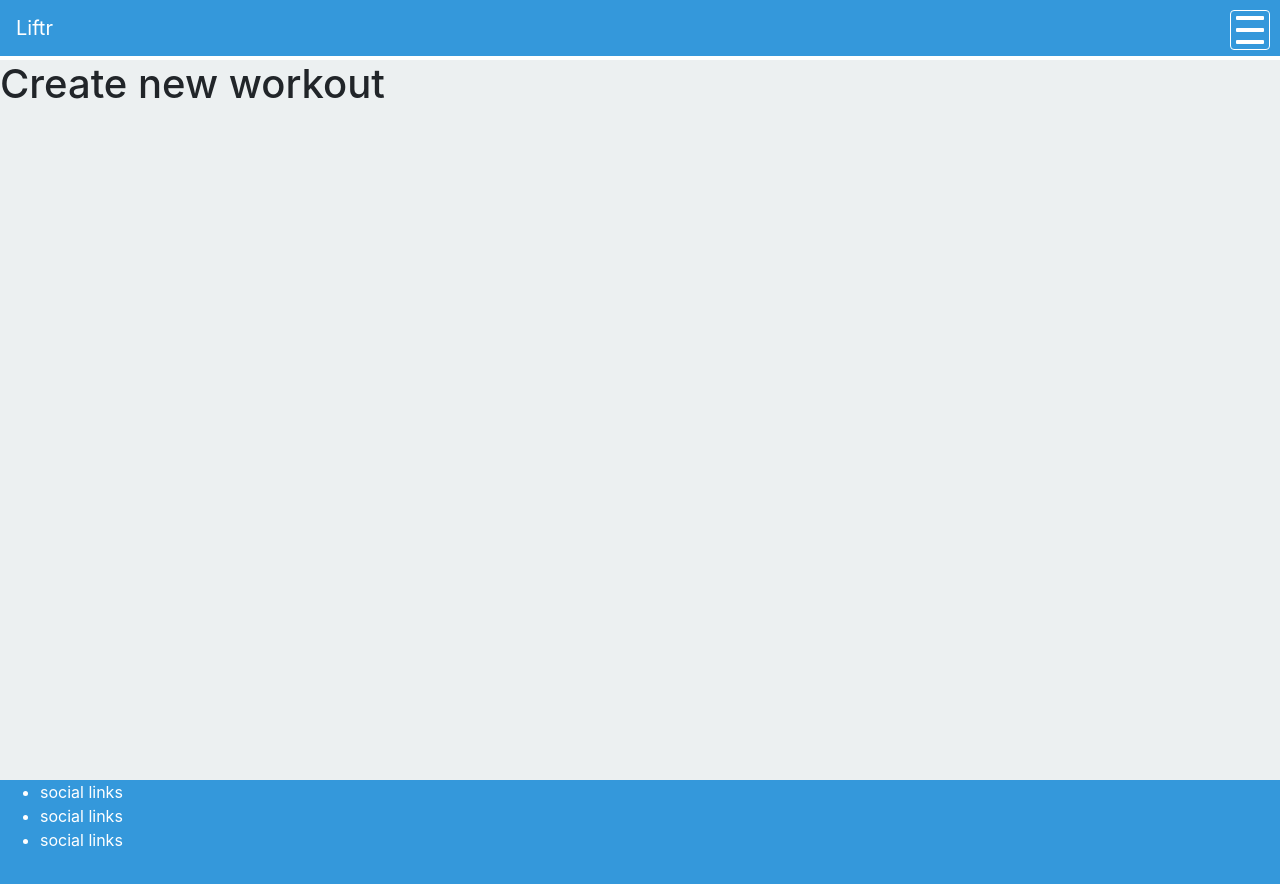
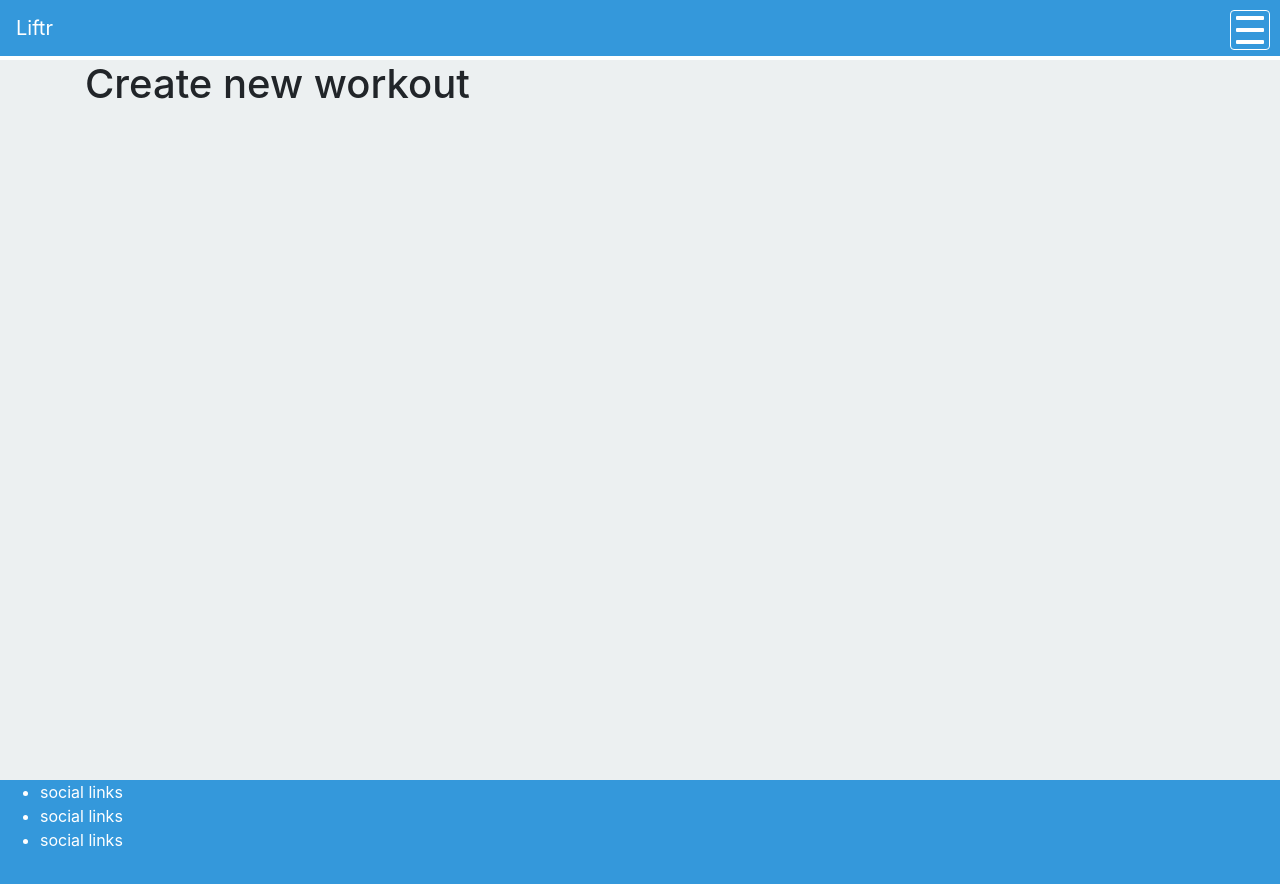
Before and after one commit to grantfogle/liftr-front-end, a React (Create React App) app: page /new-goal in a window 1280 px wide. Shown: the top 884 px of the page. Built offline with nearby package versions, Linux system fonts and the light colour scheme.

Commit message:
adding updates to new goals component

```diff
--- a/src/App.css
+++ b/src/App.css
@@ -41,6 +41,7 @@ header nav {
 .main {
   background-color: #ecf0f1;
   min-height: 90vh;
+  margin-top: 60px;
 }
 
 .daily-workout {
--- a/src/components/NewGoals.js
+++ b/src/components/NewGoals.js
@@ -9,11 +9,11 @@ const NewGoals = () => {
     //table input
 
     return (
-        <div className="new-goals">
-            {/* <Container className="new-goals"> */}
+        // <div className="new-goals">
+        <Container className="new-goals">
             <h1>Create new workout</h1>
-            {/* </Container> */}
-        </div>
+        </Container>
+        // </div>
     );
 }
 
```
